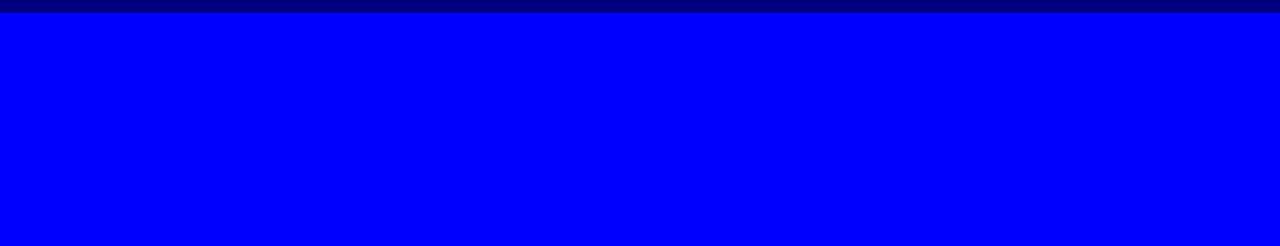
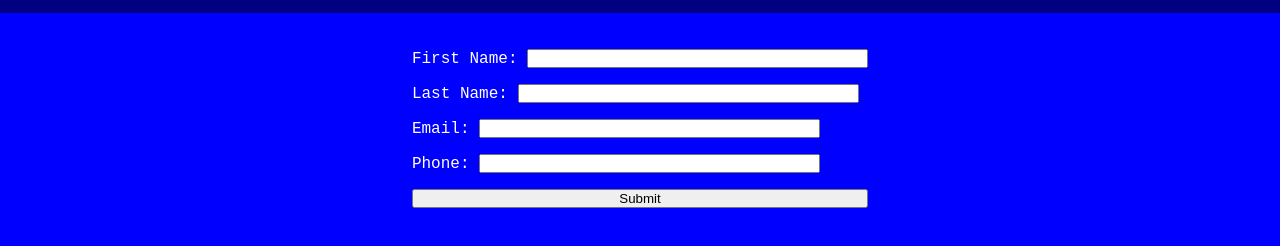
Before and after one commit to MaxWiens28/final-project, a website: page html/contact.html in a window 1280 px wide. Shown: the part 46-292 px from the top of the page. Drawn offline with Linux system fonts and the light colour scheme; files whose address does not match are found by name.

Commit message:
add content in the contact page

```diff
--- a/css/styles.css
+++ b/css/styles.css
@@ -38,3 +38,18 @@ nav a {
 .about-me img {
   width: 200px;
 }
+
+.contact {
+  display: flex;
+  justify-content: center;
+  align-items: center;
+  padding: 20px 100px;
+}
+
+.contact-info {
+  padding-top: 1em;
+}
+
+.contact button {
+  width: 100%;
+}
--- a/html/contact.html
+++ b/html/contact.html
@@ -20,5 +20,30 @@
       </ul>
     </nav>
   </header>
+  <main>
+    <div class="contact">
+      <form>
+        <div class="contact-info">
+          <label for="first-name">First Name:</label>
+          <input id="first-name" name="first-name" size="40"></input>
+        </div>
+        <div class="contact-info">
+          <label for="last-name">Last Name:</label>
+          <input id="last-name" name="last-name" size="40"></input>
+        </div>
+        <div class="contact-info">
+          <label for="email">Email:</label>
+          <input id="email" name="email" size="40"></input>
+        </div>
+        <div class="contact-info">
+          <label for="phone">Phone:</label>
+          <input id="phone" name="phone" size="40"></input>
+        </div>
+        <div class="contact-info">
+          <button>Submit</button>
+        </div>
+      </form>
+    </div>
+  </main>
 </body>
 </html>
```
